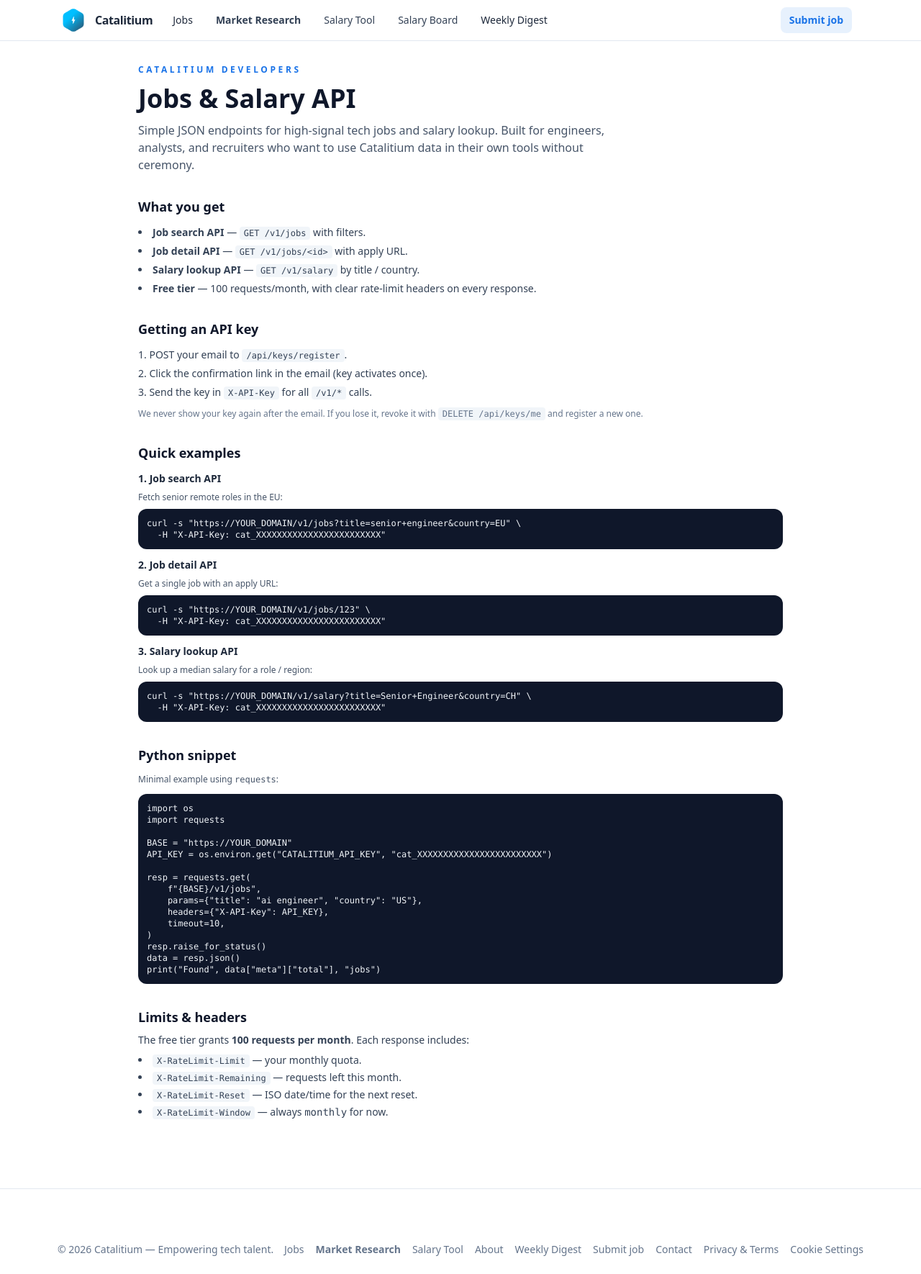
After one commit to Catalitium/catalitium, a Flask app: page /developers in a window 1280 px wide. The commit adds this page. Shown: the whole page at 72% size. Run offline with Flask 3, Linux system fonts and the light colour scheme; parts of the project's set-up code (start-up, migrations or seed data) failed here and were passed over; some libraries are stand-ins or nearby versions.

Commit message:
Update HTML templates for improved clarity and engagement; modify job descriptions and subscription details. Adjust .gitignore and binary files in cache. Enhance user experience with new call-to-action buttons and refined messaging.

```diff
--- a/app/views/templates/base.html
+++ b/app/views/templates/base.html
@@ -249,7 +249,7 @@
         <img src="{{ url_for('static', filename='img/logo.png') }}" alt="Catalitium logo" class="w-9 h-9 rounded-lg shadow-sm" loading="lazy" decoding="async">
         <h2 id="subscribe-title" class="text-lg font-semibold">Weekly high-match job digest</h2>
       </div>
-      <p class="mt-2 text-slate-600 text-sm">One weekly email with your best matches and salary signal. Unsubscribe anytime.</p>
+      <p class="mt-2 text-slate-600 text-sm">One email per week with your best-matching roles and salary signals. No spam, unsubscribe anytime.</p>
 
       <form action="{{ url_for('subscribe') }}" method="post"
             class="mt-5 grid grid-cols-1 sm:grid-cols-[1fr_auto] gap-3">
@@ -268,7 +268,7 @@
                 class="inline-flex justify-center rounded-xl bg-brand text-white px-5 py-3 hover:opacity-90">Get Weekly Digest</button>
       </form>
 
-      <p class="mt-2 text-[11px] text-slate-500">Privacy-friendly. One email per week.</p>
+      <p class="mt-2 text-[11px] text-slate-500">Privacy-friendly. One curated email per week.</p>
     </div>
   </dialog>
 
--- /dev/null
+++ b/app/views/templates/developers.html
@@ -0,0 +1,97 @@
+{% extends "base.html" %}
+
+{% block title %}Developers API — Jobs & Salary Data | Catalitium{% endblock %}
+
+{% block content %}
+<section class="max-w-4xl mx-auto space-y-8">
+  <header class="space-y-3">
+    <p class="text-xs font-semibold uppercase tracking-[0.3em] text-brand">Catalitium Developers</p>
+    <h1 class="text-3xl sm:text-4xl font-bold text-slate-900">Jobs &amp; Salary API</h1>
+    <p class="text-sm sm:text-base text-slate-600 max-w-2xl">
+      Simple JSON endpoints for high-signal tech jobs and salary lookup. Built for engineers, analysts,
+      and recruiters who want to use Catalitium data in their own tools without ceremony.
+    </p>
+  </header>
+
+  <section class="space-y-3">
+    <h2 class="text-lg font-semibold text-slate-900">What you get</h2>
+    <ul class="list-disc list-inside text-sm text-slate-700 space-y-1.5">
+      <li><strong>Job search API</strong> &mdash; <code class="text-xs bg-slate-100 px-1.5 py-0.5 rounded">GET /v1/jobs</code> with filters.</li>
+      <li><strong>Job detail API</strong> &mdash; <code class="text-xs bg-slate-100 px-1.5 py-0.5 rounded">GET /v1/jobs/&lt;id&gt;</code> with apply URL.</li>
+      <li><strong>Salary lookup API</strong> &mdash; <code class="text-xs bg-slate-100 px-1.5 py-0.5 rounded">GET /v1/salary</code> by title / country.</li>
+      <li><strong>Free tier</strong> &mdash; 100 requests/month, with clear rate-limit headers on every response.</li>
+    </ul>
+  </section>
+
+  <section class="space-y-3">
+    <h2 class="text-lg font-semibold text-slate-900">Getting an API key</h2>
+    <ol class="list-decimal list-inside text-sm text-slate-700 space-y-1.5">
+      <li>POST your email to <code class="bg-slate-100 px-1.5 py-0.5 rounded text-xs">/api/keys/register</code>.</li>
+      <li>Click the confirmation link in the email (key activates once).</li>
+      <li>Send the key in <code class="bg-slate-100 px-1.5 py-0.5 rounded text-xs">X-API-Key</code> for all <code class="bg-slate-100 px-1.5 py-0.5 rounded text-xs">/v1/*</code> calls.</li>
+    </ol>
+    <p class="text-xs text-slate-500">
+      We never show your key again after the email. If you lose it, revoke it with
+      <code class="bg-slate-100 px-1.5 py-0.5 rounded">DELETE /api/keys/me</code> and register a new one.
+    </p>
+  </section>
+
+  <section class="space-y-3">
+    <h2 class="text-lg font-semibold text-slate-900">Quick examples</h2>
+
+    <div class="space-y-2">
+      <h3 class="text-sm font-semibold text-slate-800">1. Job search API</h3>
+      <p class="text-xs text-slate-600">Fetch senior remote roles in the EU:</p>
+      <pre class="text-xs bg-slate-900 text-slate-100 rounded-xl p-3 overflow-x-auto"><code>curl -s "https://YOUR_DOMAIN/v1/jobs?title=senior+engineer&amp;country=EU" \
+  -H "X-API-Key: cat_XXXXXXXXXXXXXXXXXXXXXXXX"</code></pre>
+    </div>
+
+    <div class="space-y-2">
+      <h3 class="text-sm font-semibold text-slate-800">2. Job detail API</h3>
+      <p class="text-xs text-slate-600">Get a single job with an apply URL:</p>
+      <pre class="text-xs bg-slate-900 text-slate-100 rounded-xl p-3 overflow-x-auto"><code>curl -s "https://YOUR_DOMAIN/v1/jobs/123" \
+  -H "X-API-Key: cat_XXXXXXXXXXXXXXXXXXXXXXXX"</code></pre>
+    </div>
+
+    <div class="space-y-2">
+      <h3 class="text-sm font-semibold text-slate-800">3. Salary lookup API</h3>
+      <p class="text-xs text-slate-600">Look up a median salary for a role / region:</p>
+      <pre class="text-xs bg-slate-900 text-slate-100 rounded-xl p-3 overflow-x-auto"><code>curl -s "https://YOUR_DOMAIN/v1/salary?title=Senior+Engineer&amp;country=CH" \
+  -H "X-API-Key: cat_XXXXXXXXXXXXXXXXXXXXXXXX"</code></pre>
+    </div>
+  </section>
+
+  <section class="space-y-3">
+    <h2 class="text-lg font-semibold text-slate-900">Python snippet</h2>
+    <p class="text-xs text-slate-600">Minimal example using <code>requests</code>:</p>
+    <pre class="text-xs bg-slate-900 text-slate-100 rounded-xl p-3 overflow-x-auto"><code>import os
+import requests
+
+BASE = "https://YOUR_DOMAIN"
+API_KEY = os.environ.get("CATALITIUM_API_KEY", "cat_XXXXXXXXXXXXXXXXXXXXXXXX")
+
+resp = requests.get(
+    f"{BASE}/v1/jobs",
+    params={"title": "ai engineer", "country": "US"},
+    headers={"X-API-Key": API_KEY},
+    timeout=10,
+)
+resp.raise_for_status()
+data = resp.json()
+print("Found", data["meta"]["total"], "jobs")</code></pre>
+  </section>
+
+  <section class="space-y-2">
+    <h2 class="text-lg font-semibold text-slate-900">Limits &amp; headers</h2>
+    <p class="text-sm text-slate-700">
+      The free tier grants <strong>100 requests per month</strong>. Each response includes:
+    </p>
+    <ul class="list-disc list-inside text-sm text-slate-700 space-y-1">
+      <li><code class="bg-slate-100 px-1.5 py-0.5 rounded text-xs">X-RateLimit-Limit</code> &mdash; your monthly quota.</li>
+      <li><code class="bg-slate-100 px-1.5 py-0.5 rounded text-xs">X-RateLimit-Remaining</code> &mdash; requests left this month.</li>
+      <li><code class="bg-slate-100 px-1.5 py-0.5 rounded text-xs">X-RateLimit-Reset</code> &mdash; ISO date/time for the next reset.</li>
+      <li><code class="bg-slate-100 px-1.5 py-0.5 rounded text-xs">X-RateLimit-Window</code> &mdash; always <code>monthly</code> for now.</li>
+    </ul>
+  </section>
+</section>
+{% endblock %}
--- a/app/views/templates/market_research_index.html
+++ b/app/views/templates/market_research_index.html
@@ -263,7 +263,7 @@
   <section class="rounded-2xl border border-slate-200 bg-slate-50 p-6 sm:p-8 flex flex-col sm:flex-row sm:items-center gap-5">
     <div class="flex-1">
       <h2 class="text-lg font-bold text-slate-900 mb-1">Get research delivered weekly</h2>
-      <p class="text-sm text-slate-600">New salary data, market shifts, and hiring trends — straight to your inbox. One email per week, no spam.</p>
+      <p class="text-sm text-slate-600">New salary data, market shifts, and hiring trends — straight to your inbox. One email per week, curated roles and salary signals, no spam.</p>
     </div>
     <button type="button" data-open-subscribe
             class="flex-shrink-0 inline-flex items-center gap-2 rounded-xl bg-brand text-white px-5 py-2.5 text-sm font-semibold hover:opacity-90 transition focus-visible:outline-none focus-visible:ring-2 focus-visible:ring-brand/50">
```
Also changed, not shown: app/views/templates/index.html (+18 -2 lines), app/views/templates/job_browser.html (+17 -3 lines), app/views/templates/salary_report.html (+55 -6 lines), 1 other file.
